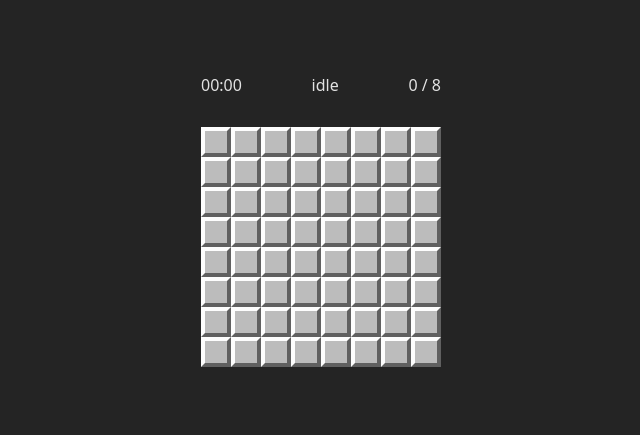
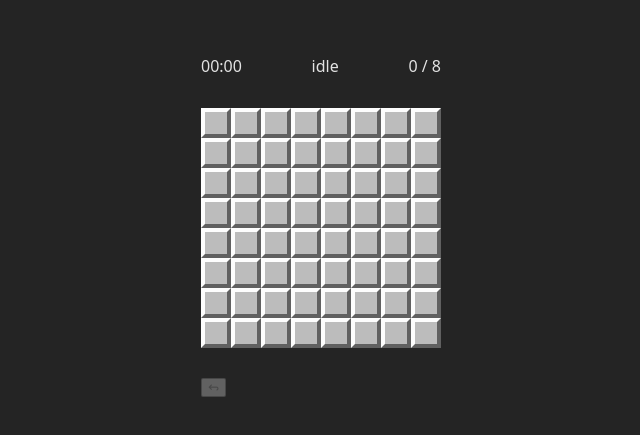
Before and after one commit to scarletcs/react-minesweeper, a React (Vite) app: page / in a window 1280 px wide. Shown: the part 175-610 px from the top of the page, without its empty margins (319-959 px from the left). Built offline with nearby package versions, Linux system fonts and the light colour scheme.

Commit message:
stash undo button

```diff
--- a/eslint.config.js
+++ b/eslint.config.js
@@ -32,6 +32,7 @@ export default defineConfig([
           destructuring: "all",
         },
       ],
+      "@typescript-eslint/no-unused": ["error", { argsIgnorePattern: "^_" }],
     },
   },
 ]);
--- a/src/components/GameView.tsx
+++ b/src/components/GameView.tsx
@@ -3,6 +3,7 @@ import { useGameState } from "../providers/GameStateProvider";
 import styles from "./GameView.module.scss";
 import MinefieldView from "./MinefieldView";
 import GameClock from "./GameClock";
+import { UndoButton } from "./UndoButton";
 
 export default function GameView() {
   const [game] = useGameState();
@@ -26,6 +27,9 @@ export default function GameView() {
       <div className={styles.board}>
         <MinefieldView />
       </div>
+      <div className={styles.statusBar}>
+        <UndoButton />
+      </div>
     </div>
   );
 }
--- /dev/null
+++ b/src/components/UndoButton.module.scss
@@ -0,0 +1,8 @@
+.undo {
+  border: 1px solid currentColor;
+  border-radius: 2px;
+}
+
+.icon {
+  transform: rotate(180deg);
+}
--- /dev/null
+++ b/src/components/UndoButton.tsx
@@ -0,0 +1,25 @@
+import { useCallback } from "react";
+import { useGameState } from "../providers/GameStateProvider";
+import styles from "./UndoButton.module.scss";
+
+export function UndoButton() {
+  const [game, dispatch] = useGameState();
+  const enabled = game.progress === "started" && game.history.length > 0;
+
+  const handleClick = useCallback(() => {
+    dispatch({ type: "undo" });
+  }, [dispatch]);
+
+  return (
+    <button
+      type="button"
+      onClick={handleClick}
+      disabled={!enabled}
+      className={styles.undo}
+      title="Undo"
+      aria-label="Undo"
+    >
+      <div className={styles.icon}>↪</div>
+    </button>
+  );
+}
--- a/src/index.css
+++ b/src/index.scss
@@ -2,6 +2,7 @@
   font-family: system-ui, Avenir, Helvetica, Arial, sans-serif;
   line-height: 1.5;
   font-weight: 400;
+  font-size: 16px;
 
   color-scheme: light dark;
   color: rgba(255, 255, 255, 0.87);
@@ -13,12 +14,16 @@
   -moz-osx-font-smoothing: grayscale;
 }
 
+* {
+  box-sizing: border-box;
+}
+
 html,
 body {
   margin: 0;
   padding: 0;
 }
 
-* {
-  box-sizing: border-box;
+button {
+  cursor: pointer;
 }
--- a/src/main.tsx
+++ b/src/main.tsx
@@ -1,6 +1,6 @@
 import { StrictMode } from "react";
 import { createRoot } from "react-dom/client";
-import "./index.css";
+import "./index.scss";
 import App from "./App.tsx";
 
 createRoot(document.getElementById("root")!).render(
--- a/src/providers/GameStateProvider/reducer.ts
+++ b/src/providers/GameStateProvider/reducer.ts
@@ -37,6 +37,10 @@ export type GameStateReducerAction =
        */
       type: "force_flood_reveal";
       payload: Vec2;
+    }
+  | {
+      /** Undo the last game action. */
+      type: "undo";
     };
 
 export function minefieldReducer(
@@ -44,19 +48,29 @@ export function minefieldReducer(
   action: GameStateReducerAction
 ): GameState {
   const state = copyState(state0);
-  if (state.progress !== "idle") {
+  const result = applyAction(state, action);
+
+  const addToHistory = result.addToHistory ?? true;
+  const valid = result.valid ?? true;
+  if (valid && addToHistory) {
     state.history.push(action);
   }
+  return valid ? state : state0;
+}
+
+function applyAction(state: GameState, action: GameStateReducerAction) {
   switch (action.type) {
     case "reveal_tile":
-      return handleRevealTile(state, action) || state0;
+      return handleRevealTile(state, action);
     case "toggle_flag":
-      return handleToggleFlag(state, action) || state0;
+      return handleToggleFlag(state, action);
     case "force_flood_reveal":
-      return handleForceFloodReveal(state, action) || state0;
+      return handleForceFloodReveal(state, action);
+    case "undo":
+      return handleUndo(state, action);
     default:
       console.warn("No handler for dispatch:", action);
-      return state0;
+      return { state, valid: false };
   }
 }
 
@@ -82,9 +96,10 @@ function copyState(state0: GameState) {
 type ActionHandler<T extends GameStateReducerAction["type"]> = (
   state: GameState,
   action: GameStateReducerAction & { type: T }
-) => GameState | false;
+) => { state: GameState; valid?: boolean; addToHistory?: boolean };
 
 const handleRevealTile: ActionHandler<"reveal_tile"> = (state, action) => {
+  let addToHistory = true;
   const position = action.payload;
   const { minefield } = state;
   const tile = getTile(minefield, position);
@@ -95,6 +110,7 @@ const handleRevealTile: ActionHandler<"reveal_tile"> = (state, action) => {
   revealTile(tile);
 
   if (state.progress === "idle") {
+    addToHistory = false;
     getAdjacentTiles(minefield, position).forEach((t) => revealTile(t));
     plantMines(minefield);
     state.progress = "started";
@@ -113,7 +129,7 @@ const handleRevealTile: ActionHandler<"reveal_tile"> = (state, action) => {
     floodReveal(minefield, tile);
   }
 
-  return state;
+  return { state, addToHistory };
 };
 
 /**
@@ -225,10 +241,10 @@ const handleToggleFlag: ActionHandler<"toggle_flag"> = (state, action) => {
   }
   if (tile.revealed) {
     console.warn("Can't flag a revealed tile.");
-    return false;
+    return { state, valid: false };
   }
   tile.flag = !tile.flag;
-  return state;
+  return { state };
 };
 
 const handleForceFloodReveal: ActionHandler<"force_flood_reveal"> = (
@@ -249,8 +265,27 @@ const handleForceFloodReveal: ActionHandler<"force_flood_reveal"> = (
     if (isAnyMineRevealed(minefield)) {
       state.progress = "lose";
     }
-    return state;
+    return { state };
   } else {
-    return false;
+    return { state, valid: false };
   }
 };
+
+const handleUndo: ActionHandler<"undo"> = (state, _action) => {
+  console.log("Beginning undo: fast forwarding over history");
+  console.log("Original history length:", history.length);
+  console.log("Original history:", history);
+  state.minefield = state.initial;
+  state.history.pop();
+
+  for (const act of state.history) {
+    console.log("Replaying", act.type);
+    const next = applyAction(state, act);
+    state = next.state;
+  }
+
+  console.log("Returning new history length:", state.history);
+  console.log("Returning new history:", state.history);
+
+  return { state, addToHistory: false };
+};
```
